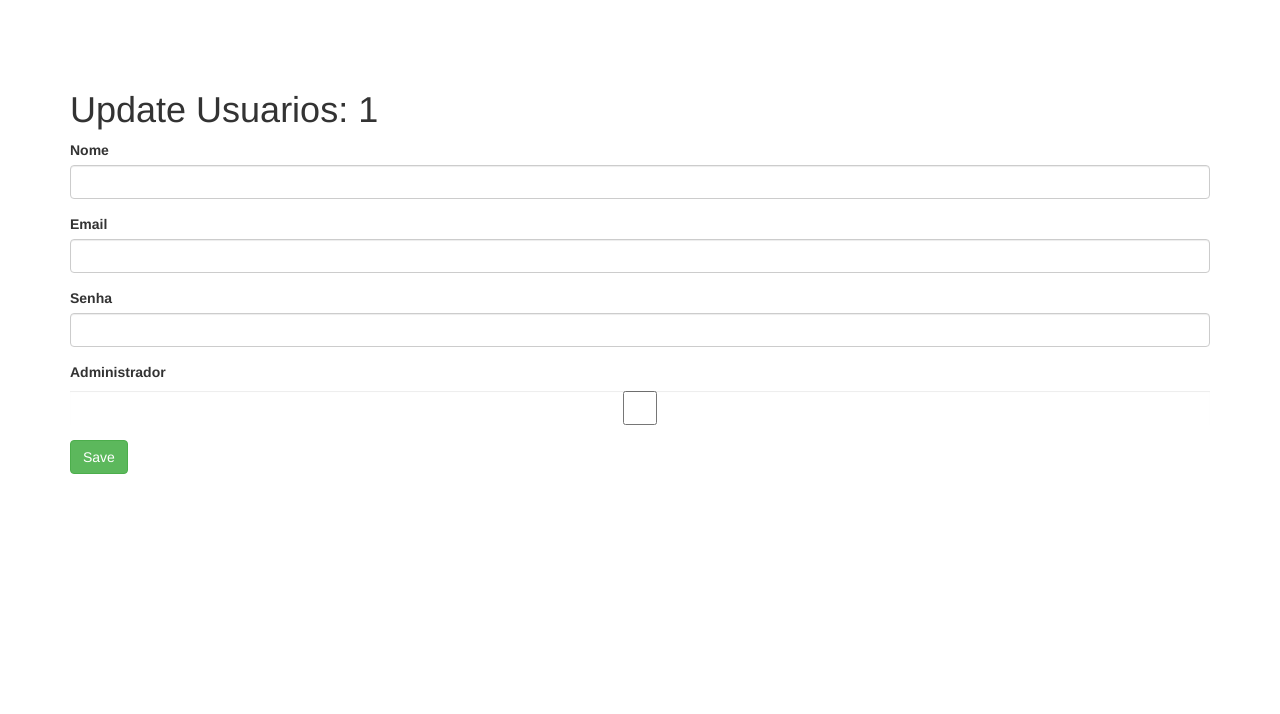
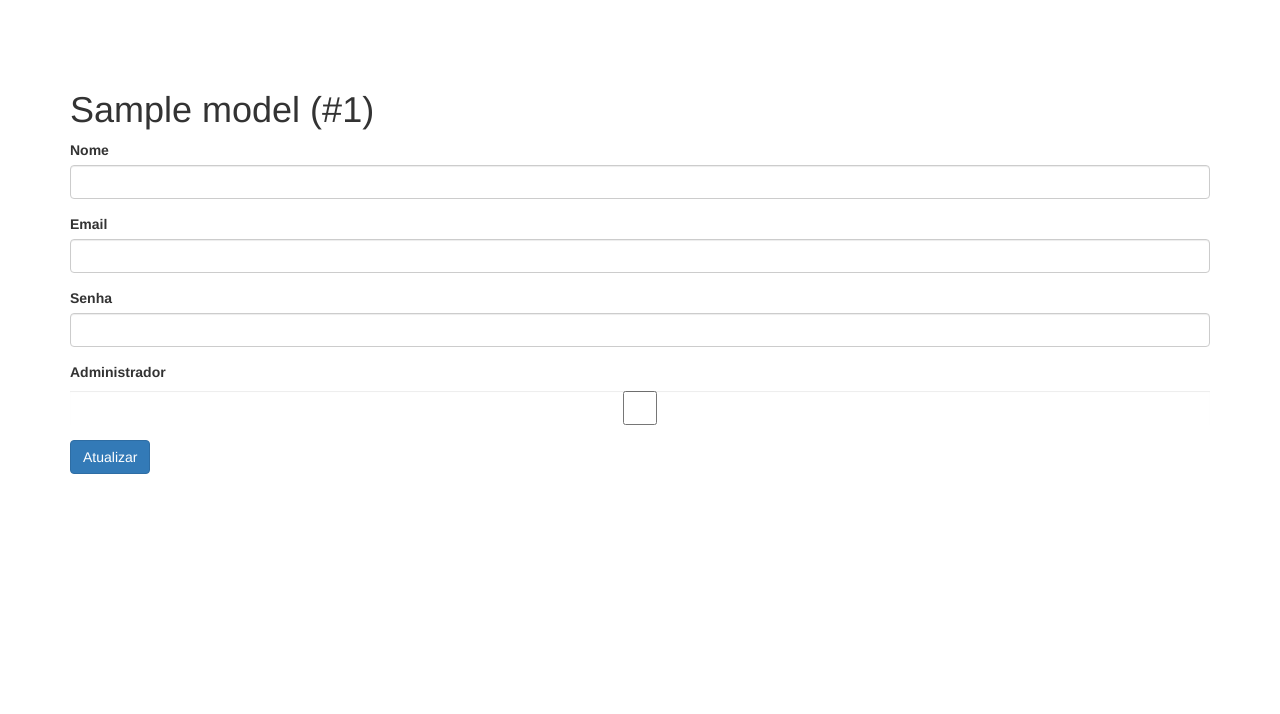
Before and after one commit to AndersonBargas/saloon, a Yii app: template views/usuarios/update.php in a window 1280 px wide. Shown: the top 714 px of the page. Run offline with PHP 8.4 and a stand-in for Yii, Linux system fonts and the light colour scheme; the template is opened without the code that fills it: most values are stand-ins (such as "Sample title", 1, 10 or a date in 2020); form fields are guessed from the names that the template uses; data that the repository does not hold is empty; some libraries are stand-ins or nearby versions.

Commit message:
Melhorando telas dos usuários.

```diff
--- a/views/usuarios/_form.php
+++ b/views/usuarios/_form.php
@@ -2,6 +2,7 @@
 
 use yii\helpers\Html;
 use yii\widgets\ActiveForm;
+use yii\web\View;
 
 /* @var $this yii\web\View */
 /* @var $model app\models\Usuarios */
@@ -18,12 +19,16 @@ use yii\widgets\ActiveForm;
 
     <?= $form->field($model, 'senha')->passwordInput(['maxlength' => true]) ?>
 
-    <?= $form->field($model, 'administrador')->checkbox() ?>
+    <?= $form->field($model, 'administrador')->checkbox(['class'=>'js-switch']) ?>
 
     <div class="form-group">
-        <?= Html::submitButton('Save', ['class' => 'btn btn-success']) ?>
+        <?= Html::submitButton($model->isNewRecord ? 'Salvar' : 'Atualizar', ['class' => $model->isNewRecord ? 'btn btn-success' : 'btn btn-primary']) ?>
     </div>
 
     <?php ActiveForm::end(); ?>
 
 </div>
+<?php
+    $this->registerJs('var elem = document.querySelector(\'.js-switch\');
+    var init = new Switchery(elem);', View::POS_READY);
+?>
--- a/views/usuarios/update.php
+++ b/views/usuarios/update.php
@@ -5,7 +5,7 @@ use yii\helpers\Html;
 /* @var $this yii\web\View */
 /* @var $model app\models\Usuarios */
 
-$this->title = 'Update Usuarios: ' . $model->id;
+$this->title = Html::encode($model->nome . ' (#' . $model->id .  ')');
 ?>
 <div class="usuarios-update">
 
```
Also changed, not shown: views/usuarios/index.php (+7 -3 lines).
